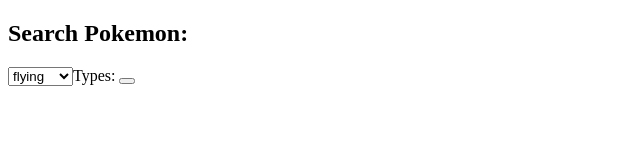
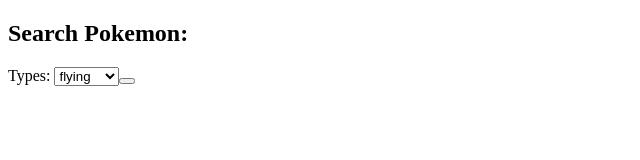
Before and after one commit to 210927-JavaFS/PokeQuery, an Angular app in the folder PokeQuery/: page /search in a window 1280 px wide. Shown: the top 160 px of the page, without its empty margins (0-640 px from the left). Built offline with nearby package versions, Linux system fonts and the light colour scheme.

Commit message:
add type select

```diff
--- a/PokeQuery/package.json
+++ b/PokeQuery/package.json
@@ -18,6 +18,7 @@
     "@angular/platform-browser": "~12.2.0",
     "@angular/platform-browser-dynamic": "~12.2.0",
     "@angular/router": "~12.2.0",
+    "@ng-bootstrap/ng-bootstrap": "^10.0.0",
     "rxjs": "~6.6.0",
     "tslib": "^2.3.0",
     "zone.js": "~0.11.4"
--- a/PokeQuery/src/app/components/poke-search-type/poke-search-type.component.html
+++ b/PokeQuery/src/app/components/poke-search-type/poke-search-type.component.html
@@ -4,8 +4,8 @@
 <!-- flying, dragon, ghost, steel, normal, ground, grass, rock, dark
     ice, electric, psychic, fighting, poison, bug, water, fire, fairy
 -->
-
-<select>
+<label for="type">Types: </label>
+<select id="type">
     <option>
         <p>flying</p>
     </option>
@@ -47,5 +47,5 @@
     </option>
 </select>
 
-<label>Types: </label>
+
 <button></button>
```
Also changed, not shown: 1 other file (tests, documents, lock files or other folders).
